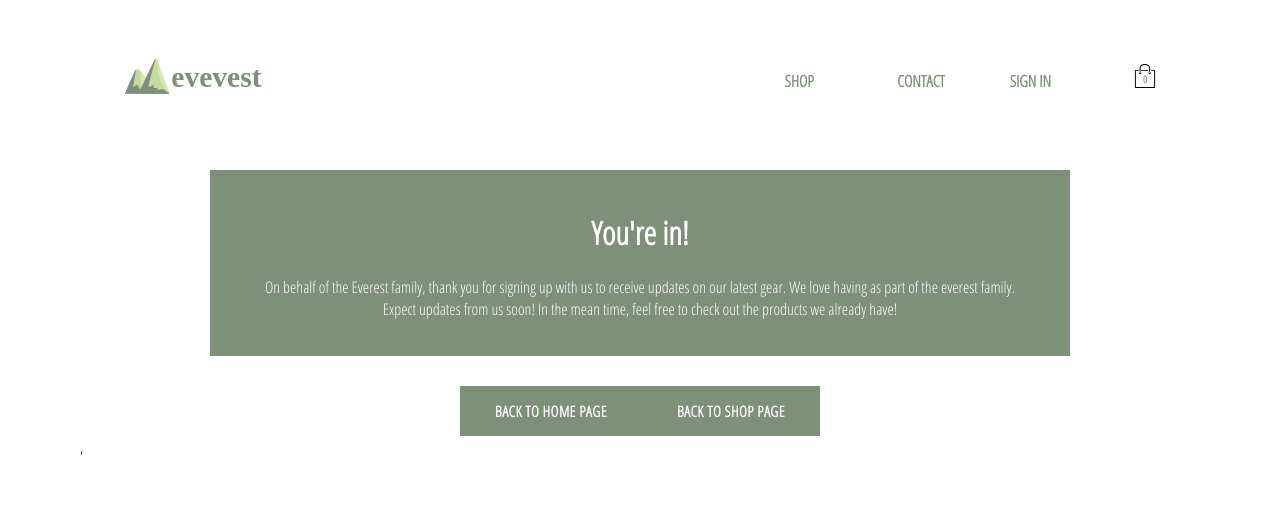
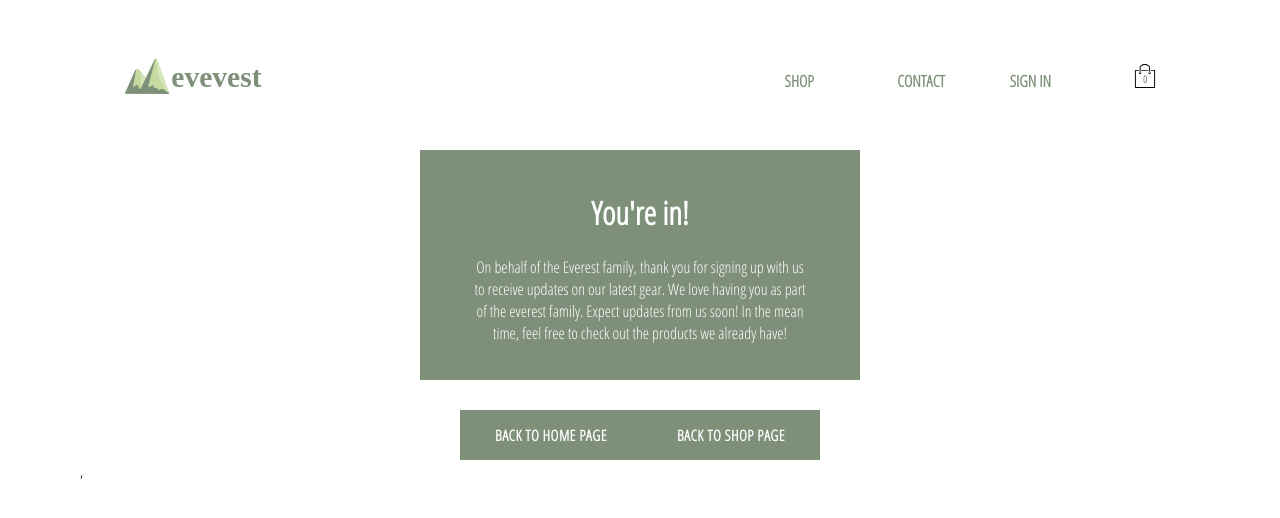
Before and after one commit to xsharonhe/everest, a React (Create React App) app in the folder client/: page /thankyou in a window 1280 px wide. Shown: the top 518 px of the page. Built offline with nearby package versions, Linux system fonts and the light colour scheme; no server answers; a web font is replaced by a local one.

Commit message:
Minor styling changes

```diff
--- a/client/src/components/notification/notification.styles.css
+++ b/client/src/components/notification/notification.styles.css
@@ -9,7 +9,7 @@
     position: relative;
     transition: .35s;
     transform: translateY(100%);
-    margin-top: 10px;
+    margin-top: 0px;
 }
 
 .notification.visible {
--- a/client/src/pages/contact/contact.components.jsx
+++ b/client/src/pages/contact/contact.components.jsx
@@ -17,7 +17,6 @@ class ContactPage extends React.Component {
             message: '',
             level: '',
             visible: false,
-
         }
     }
 
@@ -42,14 +41,11 @@ class ContactPage extends React.Component {
             notification.message = "Thank you for subscribing to our mailing list. You will be receiving a welcome email shortly."
             setTimeout(() => {
                 history.push('/thankyou')
-            }, 2000)
+                }, 2000)
         } else if (level === 'warning') {
             notification.src = exclamation;
             notification.alt = 'Exclamation Point';
-            notification.message = "The email has already been entered. Thank you for being apart of our community."
-            setTimeout(() => {
-                notification.visible = false;
-            }, 5000)
+            notification.message = "The email has already been entered. Thank you for being apart of our community!"
         } else {
             notification.src = x;
             notification.alt = 'X';
@@ -66,8 +62,7 @@ class ContactPage extends React.Component {
                     configureNotification={ this.configureNotification }/>
                 <Description src={ notification.src }
                     alt={ notification.alt } message={ notification.message }
-                    level={ notification.level } visible={ notification.visible }
-                    />
+                    level={ notification.level } visible={ notification.visible }/>
             </div>
         )
     }
--- a/client/src/pages/thank-you/thank-you.components.jsx
+++ b/client/src/pages/thank-you/thank-you.components.jsx
@@ -9,7 +9,7 @@ const ThanksPage = ({ history }) => (
         <div className='success'>
             <h1> You're in! </h1>
             <p> On behalf of the Everest family, thank you for signing up with us to receive updates on our latest gear.
-                We love having as part of the everest family.
+                We love having you as part of the everest family.
                 Expect updates from us soon! In the mean time, feel free to check out the products we already have!</p>
         </div>
         <div className='button'>
--- a/client/src/pages/thank-you/thank-you.styles.scss
+++ b/client/src/pages/thank-you/thank-you.styles.scss
@@ -2,7 +2,9 @@
     margin-top: 50px;
     margin-left: 100px;
     margin-right: 100px;
+    width: 500px;
     display: flex;
+    margin: auto;
     flex-direction: column;
 
     .success {
```
